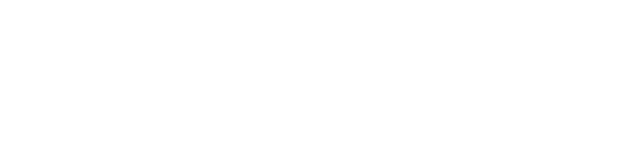
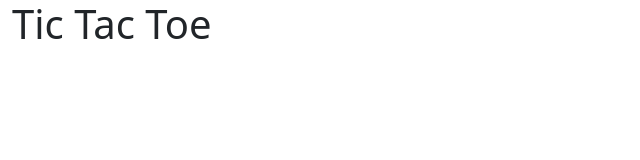
Before and after one commit to iamneo-production/cafafcebbedaba304848274efdcbcabetwo, a plain HTML site: page public/index.html in a window 1280 px wide. Shown: the whole page, without its empty margins (0-640 px from the left). Drawn offline with nearby package versions, Linux system fonts and the light colour scheme.

Commit message:
Backup Commit

```diff
--- a/public/index.html
+++ b/public/index.html
@@ -5,11 +5,16 @@
   <meta http-equiv="X-UA-Compatible" content="IE=edge">
   <meta name="viewport" content="width=device-width, initial-scale=1.0">
   <title>tic_tac_toe</title>
-
+  <link href="https://cdn.jsdelivr.net/npm/bootstrap@5.3.1/dist/css/bootstrap.min.css" rel="stylesheet">
   <!-- link the style.css and app.js files -->
 
 </head>
 <body>
-  <!-- Enter your code here -->
+  <div class="container-fluid">
+    <h1>Tic Tac Toe</h1>
+    <div class="box">
+      <div class="inner-box"></div>
+    </div>
+  </div>
 </body>
 </html>
```
